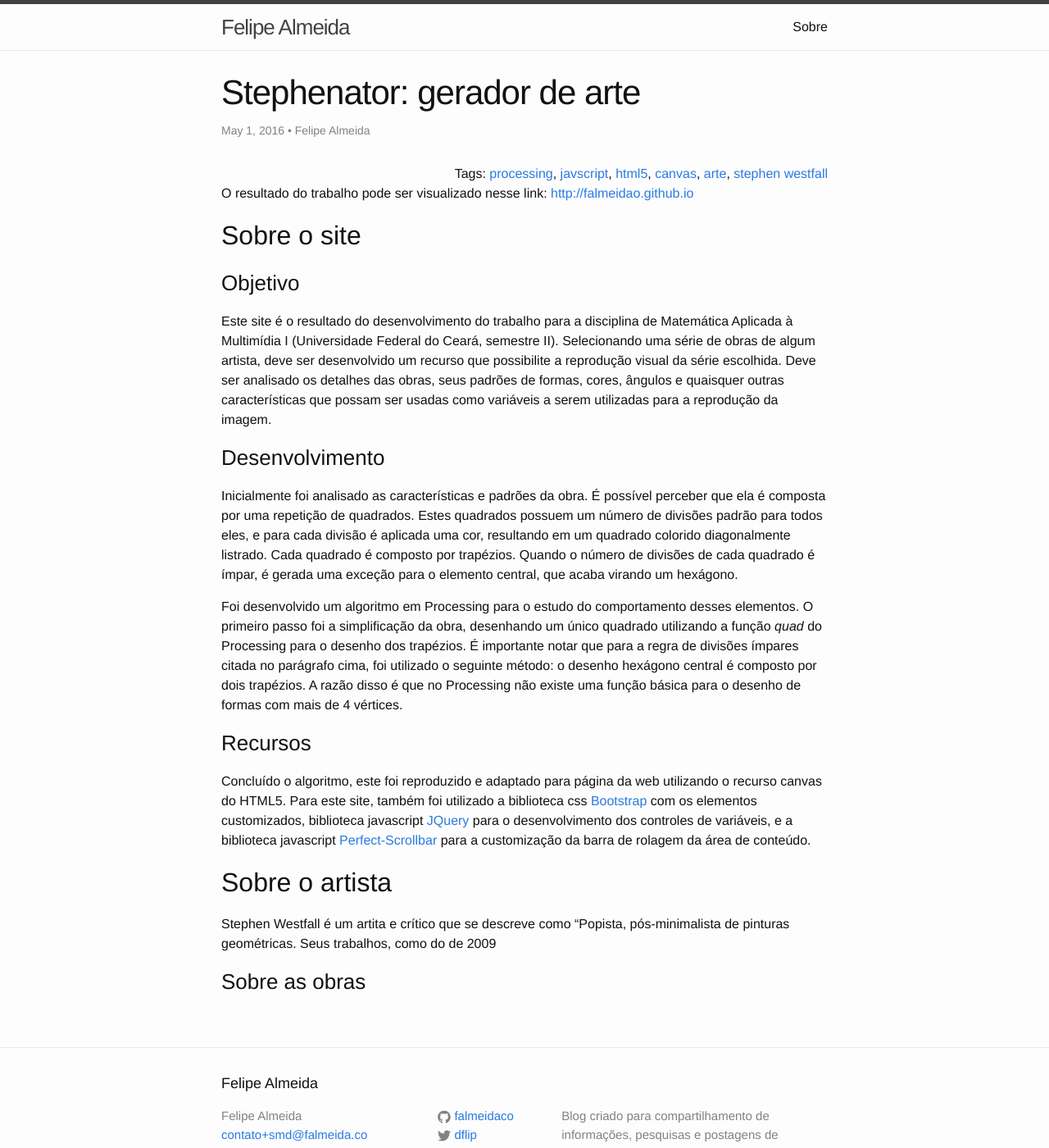
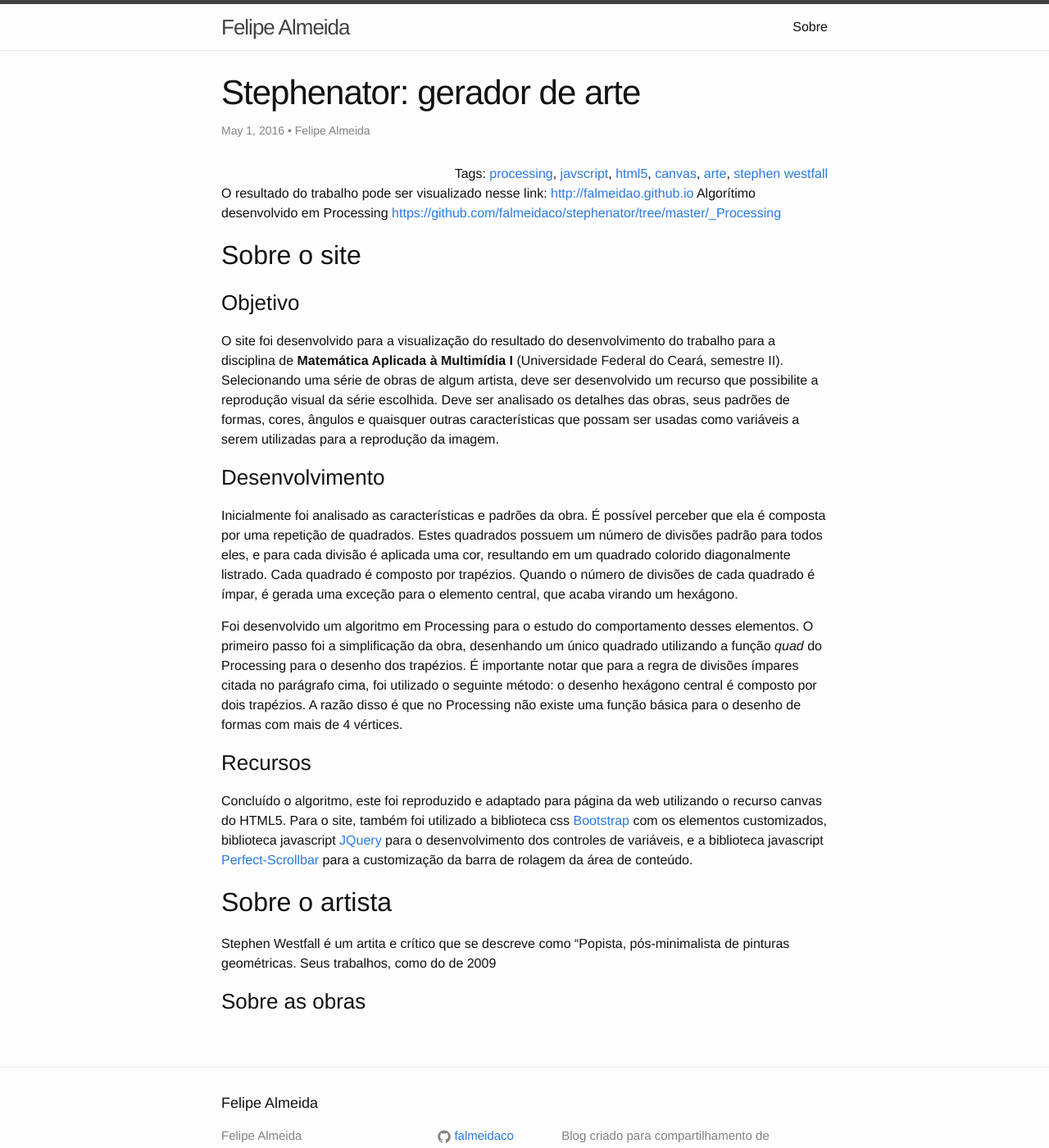
Before and after one commit to falmeidaco/blog-smd, a Jekyll site: the page built from _posts/2016-05-01-stephenator-gerador-de-arte.markdown, in a window 1280 px wide and 1400 px high. Shown: the whole window at 82% size. Built offline with Jekyll 4.4.1, drawn with Linux system fonts in a browser that asks for light colours.

Commit message:
Update 2016-05-01-stephenator-gerador-de-arte.markdown

```diff
--- a/_posts/2016-05-01-stephenator-gerador-de-arte.markdown
+++ b/_posts/2016-05-01-stephenator-gerador-de-arte.markdown
@@ -14,12 +14,13 @@ tags:
 ---
 
 O resultado do trabalho pode ser visualizado nesse link: [http://falmeidao.github.io](http://falmeidao.github.io)
+Algorítimo desenvolvido em Processing [https://github.com/falmeidaco/stephenator/tree/master/_Processing](https://github.com/falmeidaco/stephenator/tree/master/_Processing)
 
-<h2>Sobre o site</h2>
+## Sobre o site
 
-<h3>Objetivo</h3>
+### Objetivo
 
-Este site é o resultado do desenvolvimento do trabalho para a disciplina de Matemática Aplicada à Multimídia I (Universidade Federal do Ceará, semestre II). Selecionando uma série de obras de algum artista, deve ser desenvolvido um recurso que possibilite a reprodução visual da série escolhida. Deve ser analisado os detalhes das obras, seus padrões de formas, cores, ângulos e quaisquer outras características que possam ser usadas como variáveis a serem utilizadas para a reprodução da imagem.
+O site foi desenvolvido para a visualização do resultado do desenvolvimento do trabalho para a disciplina de **Matemática Aplicada à Multimídia I** (Universidade Federal do Ceará, semestre II). Selecionando uma série de obras de algum artista, deve ser desenvolvido um recurso que possibilite a reprodução visual da série escolhida. Deve ser analisado os detalhes das obras, seus padrões de formas, cores, ângulos e quaisquer outras características que possam ser usadas como variáveis a serem utilizadas para a reprodução da imagem.
 
 ### Desenvolvimento
 
@@ -29,7 +30,7 @@ Foi desenvolvido um algoritmo em Processing para o estudo do comportamento desse
 
 ### Recursos
 
-Concluído o algoritmo, este foi reproduzido e adaptado para página da web utilizando o recurso canvas do HTML5. Para este site, também foi utilizado a biblioteca css [Bootstrap](http://getbootstrap.com/) com os elementos customizados, biblioteca javascript [JQuery](https://jquery.com/) para o desenvolvimento dos controles de variáveis, e a biblioteca javascript [Perfect-Scrollbar](https://noraesae.github.io/perfect-scrollbar/) para a customização da barra de rolagem da área de conteúdo.
+Concluído o algoritmo, este foi reproduzido e adaptado para página da web utilizando o recurso canvas do HTML5. Para o site, também foi utilizado a biblioteca css [Bootstrap](http://getbootstrap.com/) com os elementos customizados, biblioteca javascript [JQuery](https://jquery.com/) para o desenvolvimento dos controles de variáveis, e a biblioteca javascript [Perfect-Scrollbar](https://noraesae.github.io/perfect-scrollbar/) para a customização da barra de rolagem da área de conteúdo.
 
 ## Sobre o artista
 
```
